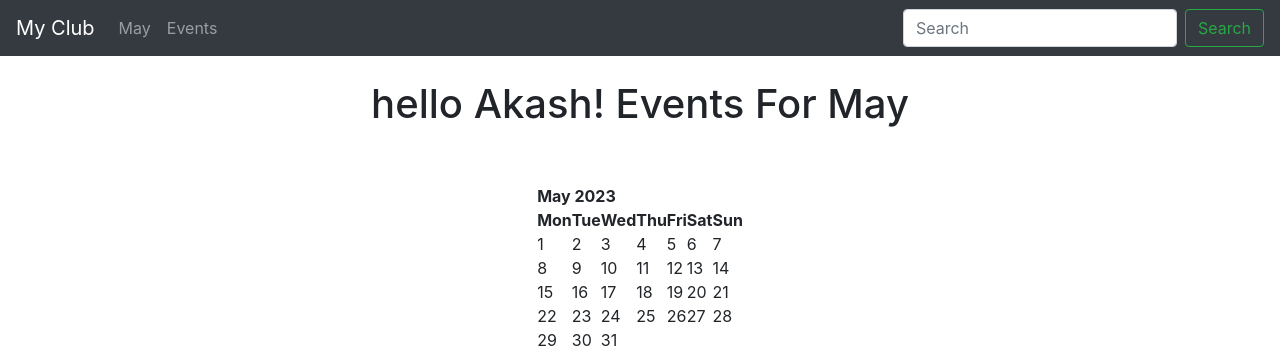
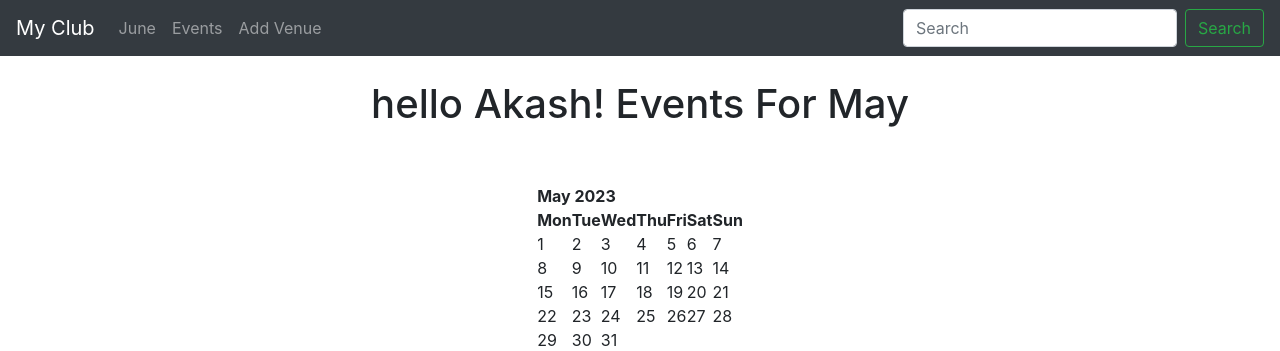
Before and after one commit to akashKarmakar02/EventDjangoApp, a Django app: page / in a window 1280 px wide. Shown: the top 351 px of the page. Run offline with Django 4.2, Linux system fonts and the light colour scheme.

Commit message:
Changed the month to june in navbar and added an Add Venue Link

```diff
--- a/templates/events/base.html
+++ b/templates/events/base.html
@@ -18,10 +18,13 @@
       <div class="collapse navbar-collapse" id="navbarSupportedContent">
         <ul class="navbar-nav mr-auto">
           <li class="nav-item">
-            <a class="nav-link" href="/2023/May">May</a>
+            <a class="nav-link" href="/2023/June">June</a>
           </li>
           <li class="nav-item">
             <a class="nav-link" href="{% url 'list-events' %}">Events</a>
+          </li>
+          <li class="nav-item">
+            <a class="nav-link" href="{% url 'add-venue' %}">Add Venue</a>
           </li>
         </ul>
         <form class="form-inline my-2 my-lg-0">
```
